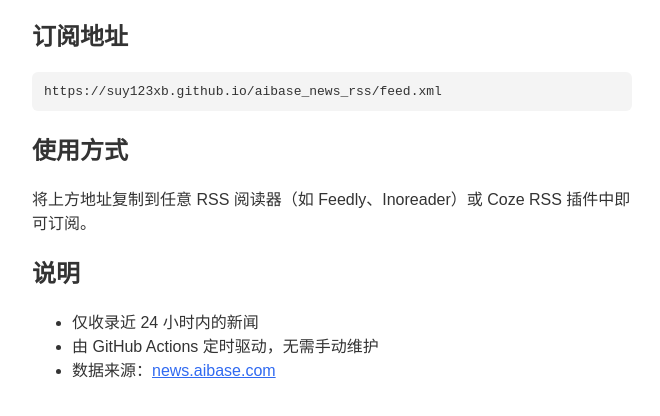
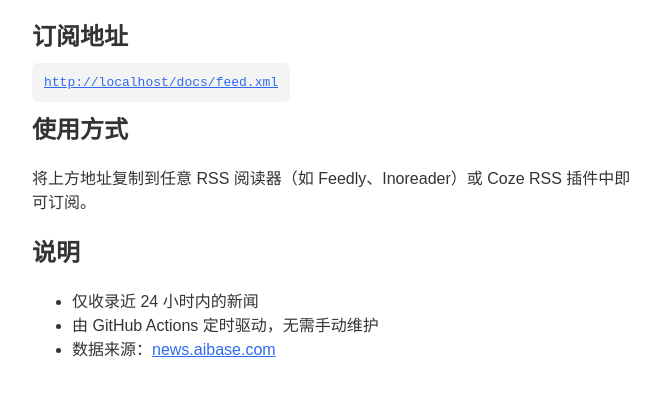
Before and after one commit to Yhao-L/aibase_news_rss, a plain HTML site: page docs/index.html in a window 1280 px wide. Shown: the part 138-554 px from the top of the page, without its empty margins (308-968 px from the left). Drawn offline with Linux system fonts and the light colour scheme.

Commit message:
fix: make feed link follow Pages URL

```diff
--- a/docs/index.html
+++ b/docs/index.html
@@ -15,7 +15,7 @@
   <h1>📡 AIbase RSS 订阅源</h1>
   <p>自动抓取 <a href="https://news.aibase.com" target="_blank">AIbase</a> 每日最新 AI 资讯，每小时更新一次。</p>
   <h2>订阅地址</h2>
-  <div class="url">https://suy123xb.github.io/aibase_news_rss/feed.xml</div>
+  <a class="url" id="feed-url" href="./feed.xml">feed.xml</a>
   <h2>使用方式</h2>
   <p>将上方地址复制到任意 RSS 阅读器（如 Feedly、Inoreader）或 Coze RSS 插件中即可订阅。</p>
   <h2>说明</h2>
@@ -24,5 +24,9 @@
     <li>由 GitHub Actions 定时驱动，无需手动维护</li>
     <li>数据来源：<a href="https://news.aibase.com/zh/news" target="_blank">news.aibase.com</a></li>
   </ul>
+  <script>
+    const feedUrl = document.getElementById('feed-url');
+    feedUrl.textContent = feedUrl.href;
+  </script>
 </body>
 </html>
```
